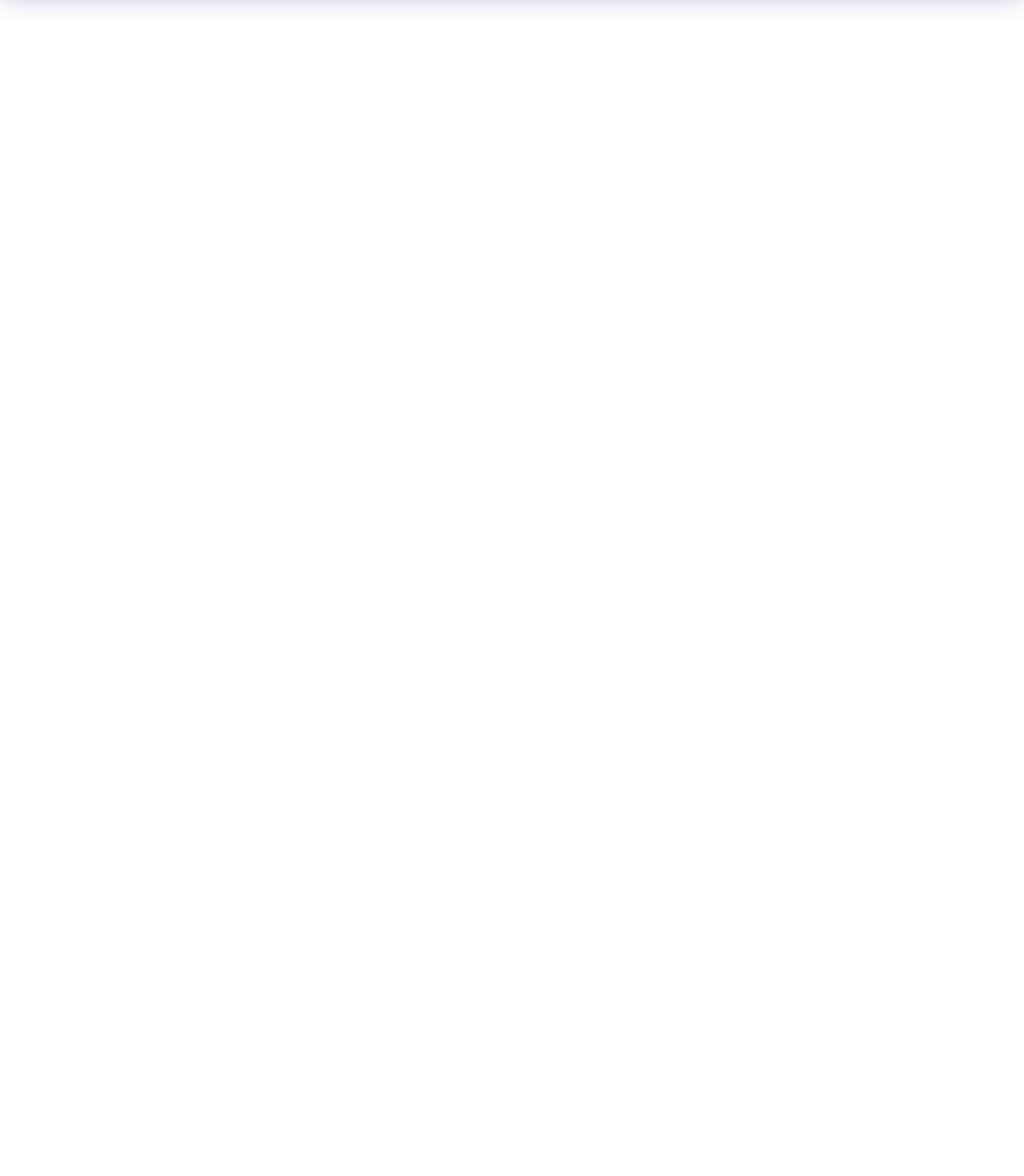
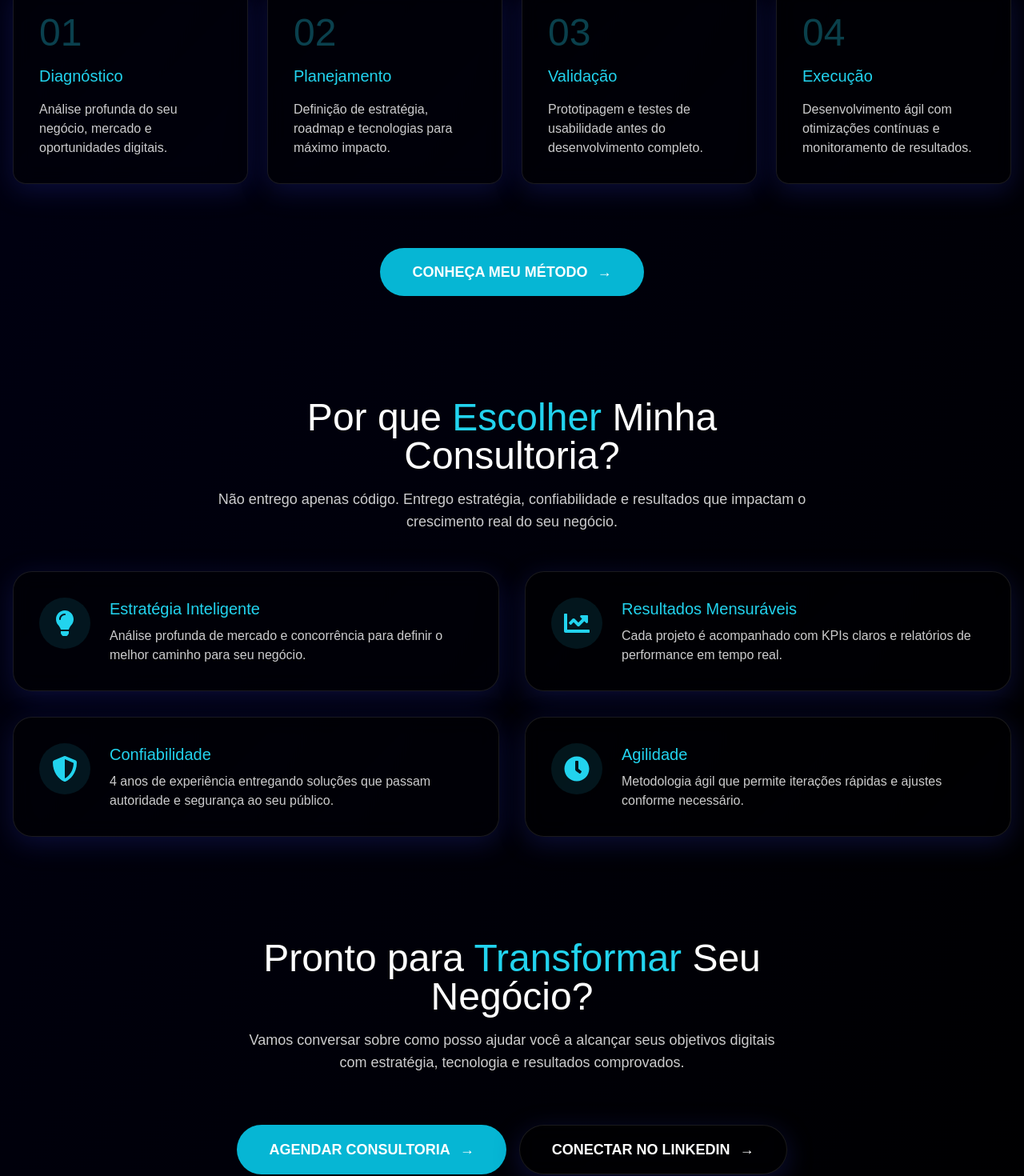
Before and after one commit to SrKain/Portifolio_Expert, a React (Create React App) app: page / in a window 1280 px wide. Shown: the part 1040-2510 px from the top of the page at 80% size. Before the commit the page ends 1025 px from the top, so only its background shows below. Built offline with nearby package versions, Linux system fonts and the light colour scheme; no server answers.

Commit message:
feat: Expand Home page with methodology sections, replace emoji with professional rocket icon, and add differentials section

```diff
--- a/src/components/Home/index.js
+++ b/src/components/Home/index.js
@@ -1,7 +1,56 @@
 import Links from "../Links";
+import { FaRocket, FaLightbulb, FaChartLine, FaShieldAlt, FaClock, FaUsers } from "react-icons/fa";
 
 const Home = () => {
+    const diferenciais = [
+        {
+            icon: <FaLightbulb size={32} className="text-cyan-400" />,
+            titulo: "Estratégia Inteligente",
+            descricao: "Análise profunda de mercado e concorrência para definir o melhor caminho para seu negócio."
+        },
+        {
+            icon: <FaChartLine size={32} className="text-cyan-400" />,
+            titulo: "Resultados Mensuráveis",
+            descricao: "Cada projeto é acompanhado com KPIs claros e relatórios de performance em tempo real."
+        },
+        {
+            icon: <FaShieldAlt size={32} className="text-cyan-400" />,
+            titulo: "Confiabilidade",
+            descricao: "4 anos de experiência entregando soluções que passam autoridade e segurança ao seu público."
+        },
+        {
+            icon: <FaClock size={32} className="text-cyan-400" />,
+            titulo: "Agilidade",
+            descricao: "Metodologia ágil que permite iterações rápidas e ajustes conforme necessário."
+        }
+    ];
+
+    const metodologia = [
+        {
+            numero: "01",
+            titulo: "Diagnóstico",
+            descricao: "Análise profunda do seu negócio, mercado e oportunidades digitais."
+        },
+        {
+            numero: "02",
+            titulo: "Planejamento",
+            descricao: "Definição de estratégia, roadmap e tecnologias para máximo impacto."
+        },
+        {
+            numero: "03",
+            titulo: "Validação",
+            descricao: "Prototipagem e testes de usabilidade antes do desenvolvimento completo."
+        },
+        {
+            numero: "04",
+            titulo: "Execução",
+            descricao: "Desenvolvimento ágil com otimizações contínuas e monitoramento de resultados."
+        }
+    ];
+
     return (
+        <>
+            {/* Hero Section */}
             <section className="min-h-[70vh] flex flex-col-reverse lg:grid lg:grid-cols-2 gap-12 py-12 items-center">
                 <div className="flex flex-col gap-8 animate-in fade-in slide-in-from-left-8 duration-700">
                     <div className='flex flex-col gap-6'>
@@ -37,15 +86,118 @@ const Home = () => {
                         />
                     </div>
 
-                {/* Floating elements for visual interest */}
+                    {/* Floating elements with icons instead of emojis */}
                     <div className="absolute -top-4 -right-4 w-24 h-24 liquid-glass rounded-2xl flex items-center justify-center animate-bounce duration-[3s]">
-                    <span className="text-3xl">🚀</span>
+                        <FaRocket size={40} className="text-cyan-400" />
                     </div>
                     <div className="absolute -bottom-4 -left-4 px-6 py-3 liquid-glass rounded-full text-xs font-bold tracking-widest text-cyan-400 uppercase">
                         Tech Consultant
                     </div>
                 </div>
             </section>
+
+            {/* Metodologia Section */}
+            <section className="py-16 flex flex-col gap-12">
+                <div className="text-center max-w-3xl mx-auto">
+                    <h2 className="font-principal text-4xl md:text-5xl mb-4">
+                        Minha <span className="text-cyan-400">Metodologia</span> Comprovada
+                    </h2>
+                    <p className="font-secundaria text-lg opacity-80">
+                        Há 4 anos, aplico um método estruturado que transforma visão em resultados mensuráveis.
+                        Cada etapa é pensada para garantir máximo impacto e ROI no seu negócio digital.
+                    </p>
+                </div>
+
+                <div className="grid grid-cols-1 md:grid-cols-2 lg:grid-cols-4 gap-6">
+                    {metodologia.map((etapa, index) => (
+                        <div
+                            key={index}
+                            className="liquid-glass p-8 rounded-2xl flex flex-col gap-4 hover:scale-105 transition-transform duration-300"
+                        >
+                            <div className="font-principal text-5xl text-cyan-400/30">{etapa.numero}</div>
+                            <h3 className="font-principal text-xl text-cyan-400">{etapa.titulo}</h3>
+                            <p className="font-secundaria opacity-80">{etapa.descricao}</p>
+                        </div>
+                    ))}
+                </div>
+
+                <div className="text-center mt-8">
+                    <a
+                        href="https://api.whatsapp.com/send?phone=5541987883510&text=Olá! Kauan, gostaria de conhecer mais sobre sua metodologia!"
+                        target="_blank"
+                        rel="noopener noreferrer"
+                        className="inline-flex items-center justify-center px-10 py-4 bg-cyan-500 text-white font-bold rounded-full text-lg hover:bg-cyan-400 transition-all hover:shadow-[0_0_20px_rgba(6,182,212,0.7)] group"
+                    >
+                        CONHEÇA MEU MÉTODO
+                        <span className="ml-3 group-hover:translate-x-1 transition-transform">→</span>
+                    </a>
+                </div>
+            </section>
+
+            {/* Diferenciais Section */}
+            <section className="py-16 flex flex-col gap-12">
+                <div className="text-center max-w-3xl mx-auto">
+                    <h2 className="font-principal text-4xl md:text-5xl mb-4">
+                        Por que <span className="text-cyan-400">Escolher</span> Minha Consultoria?
+                    </h2>
+                    <p className="font-secundaria text-lg opacity-80">
+                        Não entrego apenas código. Entrego estratégia, confiabilidade e resultados que impactam
+                        o crescimento real do seu negócio.
+                    </p>
+                </div>
+
+                <div className="grid grid-cols-1 md:grid-cols-2 gap-8">
+                    {diferenciais.map((diferencial, index) => (
+                        <div
+                            key={index}
+                            className="liquid-glass p-8 rounded-3xl flex gap-6 items-start hover:scale-[1.02] transition-transform duration-300"
+                        >
+                            <div className="p-4 rounded-full bg-cyan-400/10 flex-shrink-0">
+                                {diferencial.icon}
+                            </div>
+                            <div className="flex flex-col gap-2">
+                                <h3 className="font-principal text-xl text-cyan-400">{diferencial.titulo}</h3>
+                                <p className="font-secundaria opacity-80">{diferencial.descricao}</p>
+                            </div>
+                        </div>
+                    ))}
+                </div>
+            </section>
+
+            {/* CTA Final Section */}
+            <section className="py-16 flex flex-col items-center gap-8 text-center">
+                <div className="max-w-2xl">
+                    <h2 className="font-principal text-4xl md:text-5xl mb-4">
+                        Pronto para <span className="text-cyan-400">Transformar</span> Seu Negócio?
+                    </h2>
+                    <p className="font-secundaria text-lg opacity-80 mb-8">
+                        Vamos conversar sobre como posso ajudar você a alcançar seus objetivos digitais
+                        com estratégia, tecnologia e resultados comprovados.
+                    </p>
+                </div>
+
+                <div className="flex flex-col sm:flex-row gap-4 justify-center">
+                    <a
+                        href="https://api.whatsapp.com/send?phone=5541987883510&text=Olá! Kauan, gostaria de marcar uma consultoria!"
+                        target="_blank"
+                        rel="noopener noreferrer"
+                        className="inline-flex items-center justify-center px-10 py-4 bg-cyan-500 text-white font-bold rounded-full text-lg hover:bg-cyan-400 transition-all hover:shadow-[0_0_20px_rgba(6,182,212,0.7)] group"
+                    >
+                        AGENDAR CONSULTORIA
+                        <span className="ml-3 group-hover:translate-x-1 transition-transform">→</span>
+                    </a>
+                    <a
+                        href="https://www.linkedin.com/in/kauan-iasin-504b24253/"
+                        target="_blank"
+                        rel="noopener noreferrer"
+                        className="inline-flex items-center justify-center px-10 py-4 liquid-glass text-white font-bold rounded-full text-lg hover:bg-cyan-400/20 transition-all group"
+                    >
+                        CONECTAR NO LINKEDIN
+                        <span className="ml-3 group-hover:translate-x-1 transition-transform">→</span>
+                    </a>
+                </div>
+            </section>
+        </>
     )
 }
 export default Home;
```
Lines whose indentation alone changed are shown as unchanged.
